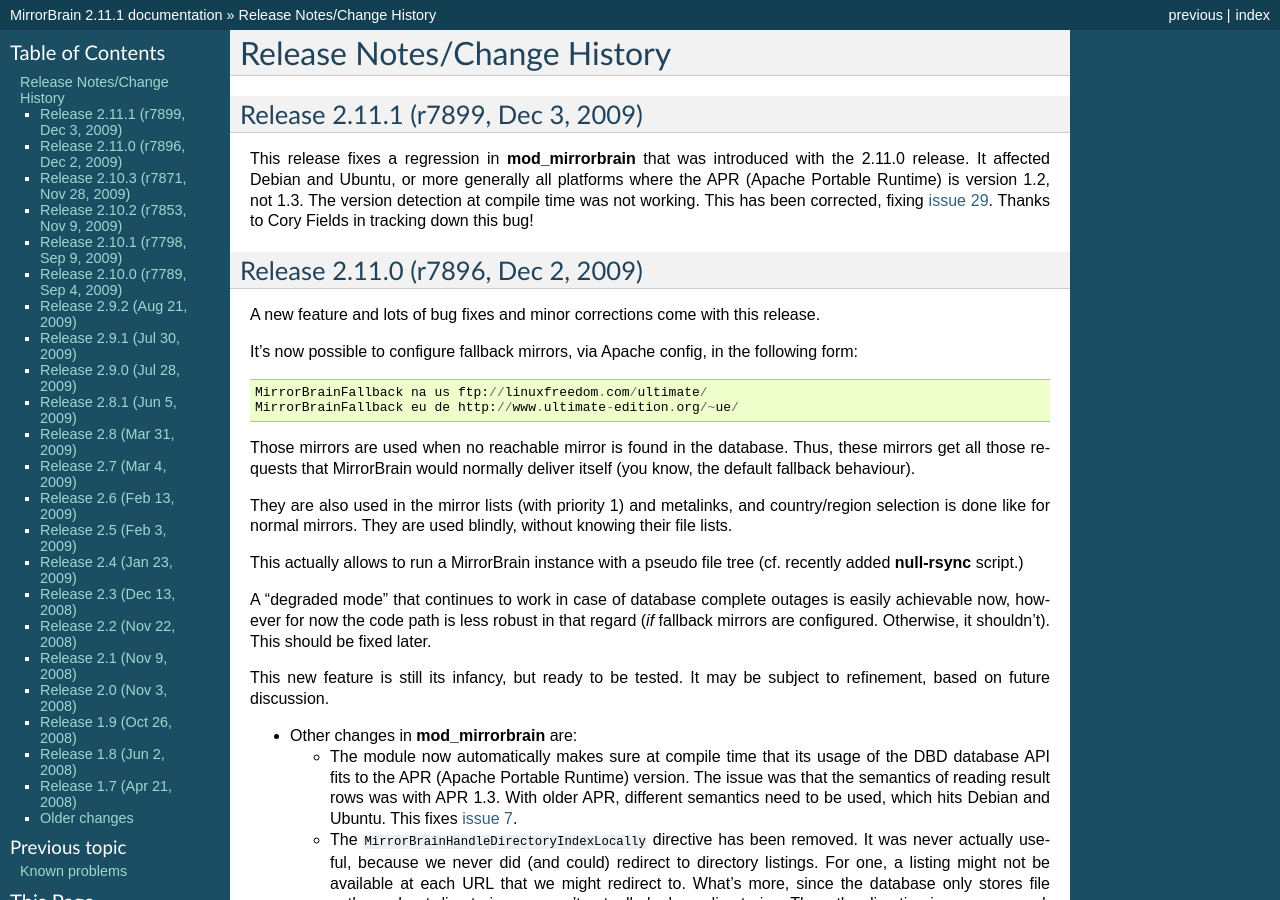
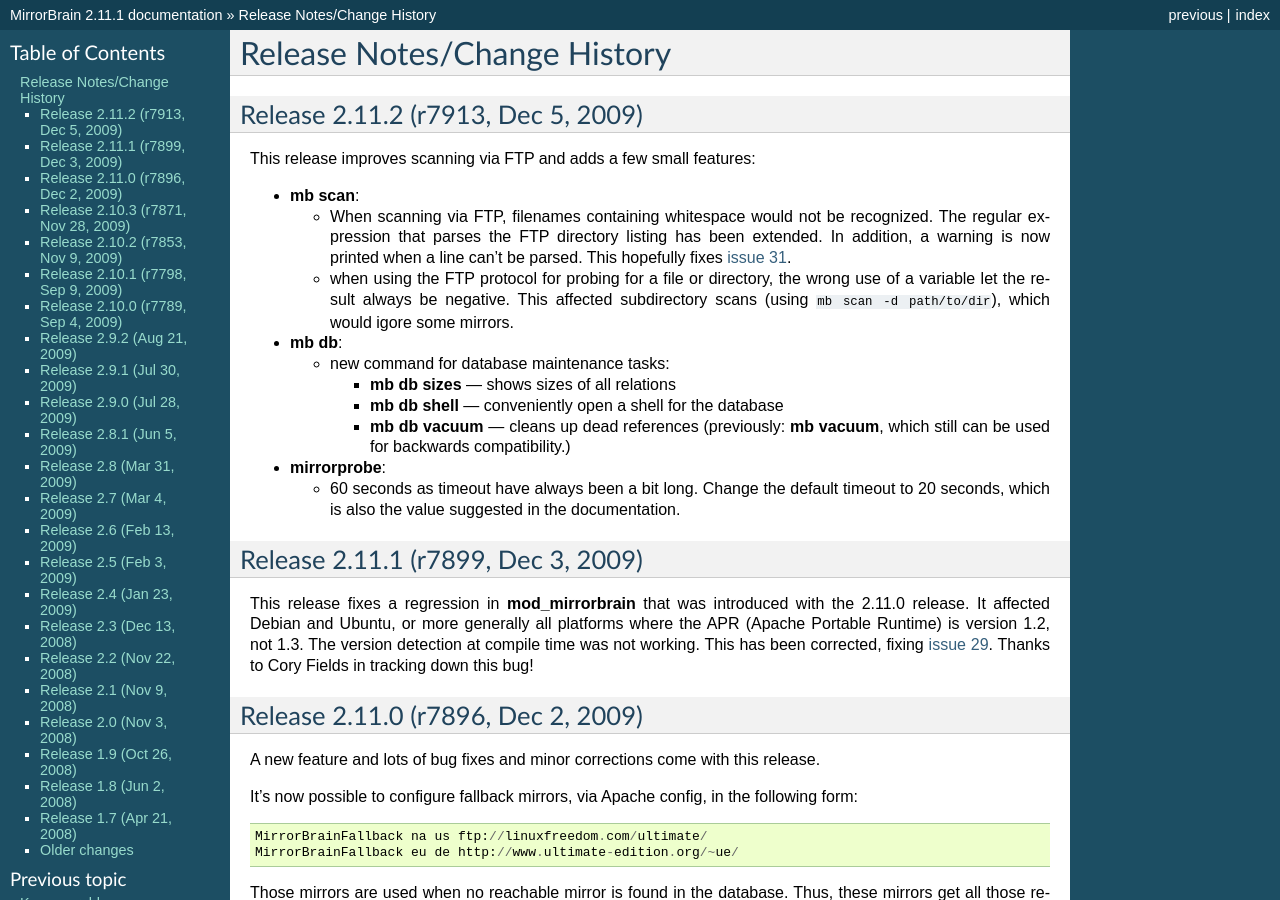
Before and after one commit to hayalci/mirrorbrain, a Sphinx documentation site: the page built from docs/changes.rst, in a window 1280 px wide and 900 px high. Built offline with Sphinx 7.4.7, drawn with Linux system fonts in a browser that asks for light colours.

Commit message:
bump version (2.11.2)
git-svn-id: http://svn.mirrorbrain.org/svn/mirrorbrain/trunk@7912 2d291e14-ff0c-0410-a3fa-d5caa9871f55

```diff
--- a/docs/changes.rst
+++ b/docs/changes.rst
@@ -2,6 +2,42 @@
 
 Release Notes/Change History
 ============================
+
+Release 2.11.2 (r7913, Dec 5, 2009)
+-----------------------------------
+
+This release improves scanning via FTP and adds a few small features:
+
+* :program:`mb scan`:
+
+  - When scanning via FTP, filenames containing whitespace would not be
+    recognized. The regular expression that parses the FTP directory listing
+    has been extended. In addition, a warning is now printed when a line can't
+    be parsed. This hopefully fixes `issue 31`_.
+  - when using the FTP protocol for probing for a file or directory, the wrong
+    use of a variable let the result always be negative. This affected
+    subdirectory scans (using ``mb scan -d path/to/dir``), which would igore
+    some mirrors.
+
+* :program:`mb db`:
+
+  - new command for database maintenance tasks:
+
+    + :program:`mb db sizes` --- shows sizes of all relations
+    + :program:`mb db shell` --- conveniently open a shell for the database
+    + :program:`mb db vacuum` --- cleans up dead references (previously:
+      :program:`mb vacuum`, which still can be used for backwards
+      compatibility.)
+
+* :program:`mirrorprobe`:
+
+  - 60 seconds as timeout have always been a bit long. Change the default
+    timeout to 20 seconds, which is also the value suggested in the
+    documentation.
+
+
+.. _`issue 31`: http://mirrorbrain.org/issues/issue31
+
 
 Release 2.11.1 (r7899, Dec 3, 2009)
 ------------------------------------
```
Also changed, not shown: 1 other file.
